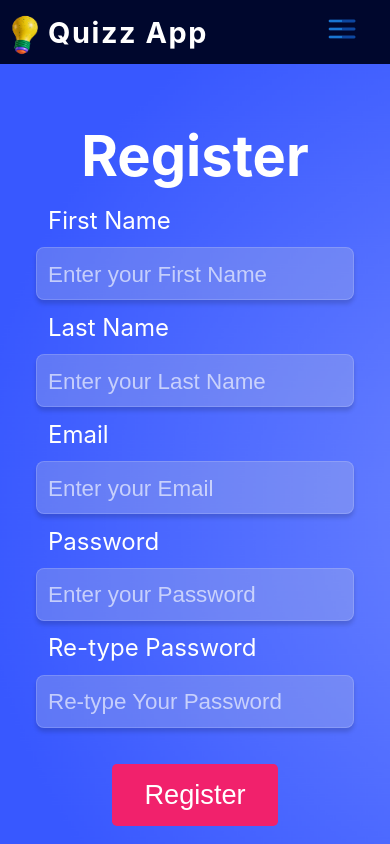
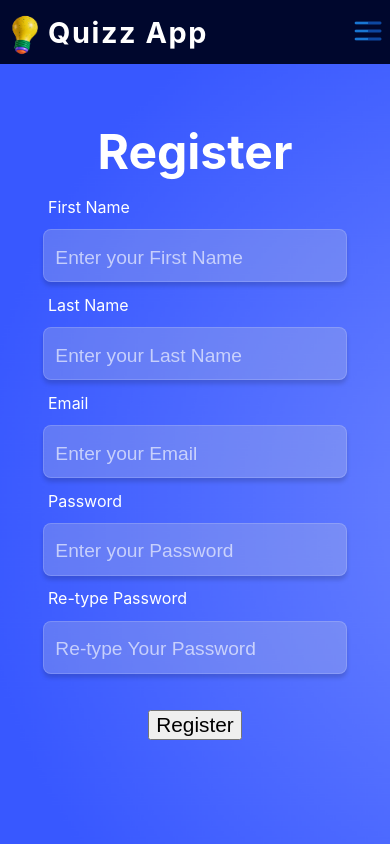
Before and after one commit to IEEE-AAST-Alexandria-Student-Branch/quiz-app, a React (Create React App) app: page /Register in a window 390 px wide. Built offline with nearby package versions, Linux system fonts and the light colour scheme.

Commit message:
fixing menu in navbar, updaing ui in singing, regi

```diff
--- a/src/components/Navbar/Navbar.styles.css
+++ b/src/components/Navbar/Navbar.styles.css
@@ -71,7 +71,7 @@ nav {
     font-weight: 500;
     padding: .6rem;
 }
-.mobileLinks a:active{
+.mobileLinks a:focus{
     color: #1976d2;
     background: transparent;
 }
--- a/src/components/form/PrimaryButton.styles.css
+++ b/src/components/form/PrimaryButton.styles.css
@@ -1,4 +1,4 @@
-button {
+.primary-btn button {
     background-color: #f1216c;
     border: none;
     color: white;
@@ -11,11 +11,11 @@ button {
     cursor: pointer;
 }
 
-button:hover {
+.primary-btn button:hover {
     background-color: #be1a55;
     transition: ease-in-out .2s;
 }
 
-button:active {
+.primary-btn button:active {
     background-color: #710f32;
 }
--- a/src/styles/Register.style.css
+++ b/src/styles/Register.style.css
@@ -41,7 +41,7 @@
     .Register h1 {
         color: #fff;
         text-align: center;
-        font-size: 3.5rem;
+        font-size: 3rem;
         margin-top: .6rem;
         margin-bottom: 1rem;
     }
@@ -51,18 +51,22 @@
         width: 100%;
         text-align: start;
         row-gap: .8rem;
-
     }
 
     .Register .form label {
+        font-size: 1rem;
         align-self: flex-start;
     }
 
     .Register .form button {
         margin-top: 1.5rem;
+        font-size: 1.3rem;
     }
     .Register .form input {
-        width: 100%;
+        width: 95%;
+    }
+    .Register .form input::placeholder {
+        font-size: 1.2rem;
     }
     .Register-Wrapper img {
         display: none;
--- a/src/styles/Signin.style.css
+++ b/src/styles/Signin.style.css
@@ -41,7 +41,7 @@
     .Signin h1 {
         color: #fff;
         text-align: center;
-        font-size: 3.5rem;
+        font-size: 3rem;
         margin-top: .6rem;
         margin-bottom: 1rem;
     }
@@ -51,18 +51,22 @@
         width: 100%;
         text-align: start;
         row-gap: .8rem;
-
     }
 
     .Signin .form label {
+        font-size: 1rem;
         align-self: flex-start;
     }
 
     .Signin .form button {
         margin-top: 1.5rem;
+        font-size: 1.3rem;
     }
     .Signin .form input {
-        width: 100%;
+        width: 95%;
+    }
+    .Signin .form input::placeholder {
+        font-size: 1.2rem;
     }
     .Signin-Wrapper img {
         display: none;
```
